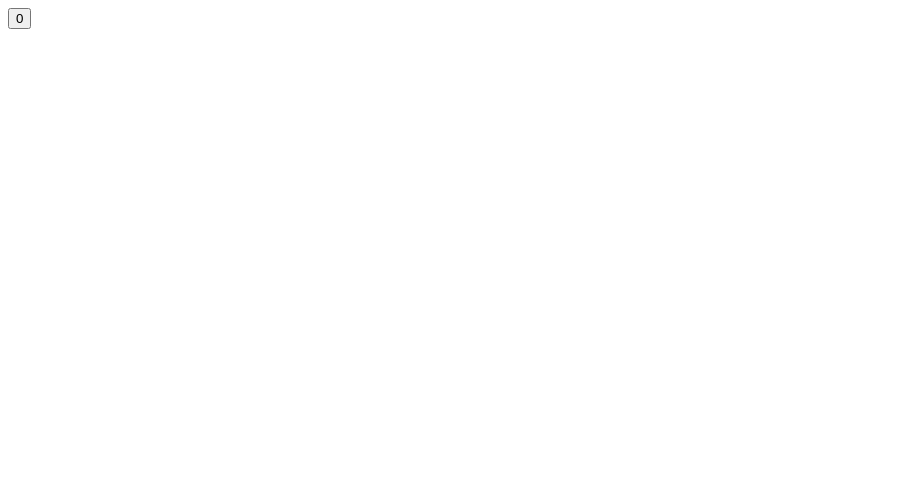
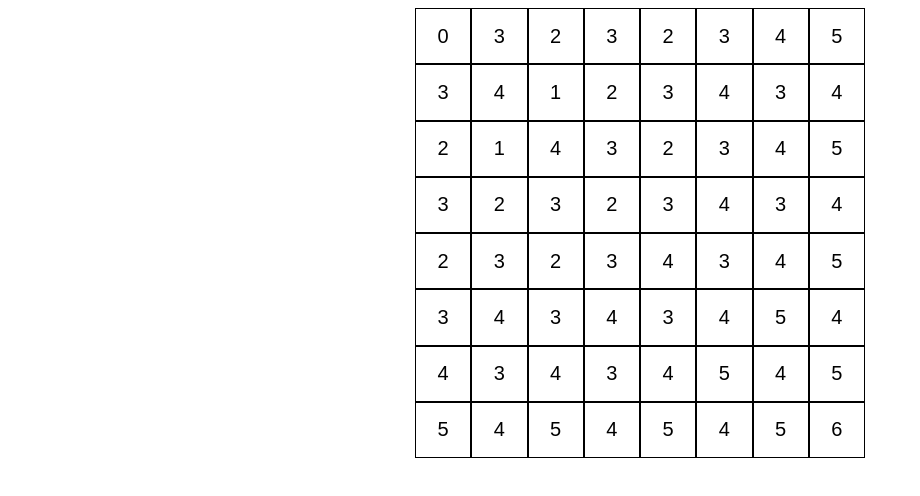
Before and after one commit to zodwick/phython-side-projects, a React (Vite) app in the folder knight forked/knight_fork visualiser/: page / in a window 1280 px wide. Shown: the top 496 px of the page, without its empty margins (0-920 px from the left). Built offline with nearby package versions, Linux system fonts and the light colour scheme.

Commit message:
finishedddddddddd logic

```diff
--- a/knight forked/knight_fork visualiser/src/App.css
+++ b/knight forked/knight_fork visualiser/src/App.css
@@ -1,177 +1,22 @@
 
 
-body {
-  font-family: sans-serif;
-  margin: 20px;
-  padding: 0;
+.gridview{
+  position: absolute;
+  left: 0;
+  right: 0;
+  margin-left: auto;
+  margin-right: auto;
+  width: 100px;
+  width: 450px;
+  height: 450px;
+  display: grid ;
+  grid-template-columns: auto auto auto auto auto auto auto auto;
+  grid-row: 8;
 }
+button{
+  color: black;
+  background-color: white;
+  font-size: 20px;
+  border: rgb(0, 0, 0) solid 0.3px;
 
-h1 {
-  margin-top: 0;
-  font-size: 22px;
 }
-
-h2 {
-  margin-top: 0;
-  font-size: 20px;
-}
-
-h3 {
-  margin-top: 0;
-  font-size: 18px;
-}
-
-h4 {
-  margin-top: 0;
-  font-size: 16px;
-}
-
-h5 {
-  margin-top: 0;
-  font-size: 14px;
-}
-
-h6 {
-  margin-top: 0;
-  font-size: 12px;
-}
-
-code {
-  font-size: 1.2em;
-}
-
-ul {
-  padding-left: 0px;
-}
-
-* {
-  box-sizing: border-box;
-}
-
-body {
-  font-family: sans-serif;
-  margin: 20px;
-  padding: 0;
-}
-
-
-
-.board-row:after {
-  clear: both;
-  content: '';
-  display: table;
-}
-
-.status {
-  margin-bottom: 10px;
-}
-.game {
-  display: flex;
-  flex-direction: row;
-}
-
-.game-info {
-  margin-left: 20px;
-}
-
-.zero{
-  background-color: rgb(253 244 224);
-  border: 1px solid #999;
-  float: left;
-  font-size: 24px;
-  font-weight: bold;
-  line-height: 34px;
-  height: 34px;
-  margin-right: -1px;
-  margin-top: -1px;
-  padding: 0;
-  text-align: center;
-  width: 34px;
-}
-
-.one{
-  background-color: rgb(244 193 141);
-  border: 1px solid #999;
-  /* color: red; */
-  float: left;
-  font-size: 24px;
-  font-weight: bold;
-  line-height: 34px;
-  height: 34px;
-  margin-right: -1px;
-  margin-top: -1px;
-  padding: 0;
-  text-align: center;
-  width: 34px;}
-.two{
-  background-color:rgb(244 193 141);
-  border: 1px solid #999;
-  /* color: red; */
-  float: left;
-  font-size: 24px;
-  font-weight: bold;
-  line-height: 34px;
-  height: 34px;
-  margin-right: -1px;
-  margin-top: -1px;
-  padding: 0;
-  text-align: center;
-  width: 34px;}
-.three{
-  background-color: rgb(205 84 106);
-  border: 1px solid #999;
-  /* color: red; */
-  float: left;
-  font-size: 24px;
-  font-weight: bold;
-  line-height: 34px;
-  height: 34px;
-  margin-right: -1px;
-  margin-top: -1px;
-  padding: 0;
-  text-align: center;
-  width: 34px;}
-.four{
-
-  background-color: rgb(205 84 106);
-  border: 1px solid #999;
-  /* color: red; */
-  float: left;
-  font-size: 24px;
-  font-weight: bold;
-  line-height: 34px;
-  height: 34px;
-  margin-right: -1px;
-  margin-top: -1px;
-  padding: 0;
-  text-align: center;
-  width: 34px;}
-.five{
-  background-color: rgb(129 48 125);
-  border: 1px solid #999;
-  /* color: red; */
-  float: left;
-  font-size: 24px;
-  font-weight: bold;
-  line-height: 34px;
-  height: 34px;
-  margin-right: -1px;
-  margin-top: -1px;
-  padding: 0;
-  text-align: center;
-  width: 34px;}
-.six{
-  background-color: rgb(80 26 121);
-  border: 1px solid #999;
-  /* color: red; */
-  float: left;
-  font-size: 24px;
-  font-weight: bold;
-  line-height: 34px;
-  height: 34px;
-  margin-right: -1px;
-  margin-top: -1px;
-  padding: 0;
-  text-align: center;
-  width: 34px;
-}
--- a/knight forked/knight_fork visualiser/src/App.jsx
+++ b/knight forked/knight_fork visualiser/src/App.jsx
@@ -1,5 +1,5 @@
 import { useState } from 'react';
-// import './App.css'
+import './App.css'
 
 
 
@@ -13,11 +13,202 @@ export default function Board() {
 
   return (
 
-    <>
-    <button  onClick={() => setstart_pos(0)}>
-    {ot_values[start_pos][0]}
-    </button>
+<>
+<div className='gridview'>
+<button  onClick={() => setstart_pos(0)}>
+{ot_values[start_pos][0]}
+</button>
+<button  onClick={() => setstart_pos(1)}>
+{ot_values[start_pos][1]}
+</button>
+<button  onClick={() => setstart_pos(2)}>
+{ot_values[start_pos][2]}
+</button>
+<button  onClick={() => setstart_pos(3)}>
+{ot_values[start_pos][3]}
+</button>
+<button  onClick={() => setstart_pos(4)}>
+{ot_values[start_pos][4]}
+</button>
+<button  onClick={() => setstart_pos(5)}>
+{ot_values[start_pos][5]}
+</button>
+<button  onClick={() => setstart_pos(6)}>
+{ot_values[start_pos][6]}
+</button>
+<button  onClick={() => setstart_pos(7)}>
+{ot_values[start_pos][7]}
+</button>
+<button  onClick={() => setstart_pos(8)}>
+{ot_values[start_pos][8]}
+</button>
+<button  onClick={() => setstart_pos(9)}>
+{ot_values[start_pos][9]}
+</button>
+<button  onClick={() => setstart_pos(10)}>
+{ot_values[start_pos][10]}
+</button>
+<button  onClick={() => setstart_pos(11)}>
+{ot_values[start_pos][11]}
+</button>
+<button  onClick={() => setstart_pos(12)}>
+{ot_values[start_pos][12]}
+</button>
+<button  onClick={() => setstart_pos(13)}>
+{ot_values[start_pos][13]}
+</button>
+<button  onClick={() => setstart_pos(14)}>
+{ot_values[start_pos][14]}
+</button>
+<button  onClick={() => setstart_pos(15)}>
+{ot_values[start_pos][15]}
+</button>
+<button  onClick={() => setstart_pos(16)}>
+{ot_values[start_pos][16]}
+</button>
+<button  onClick={() => setstart_pos(17)}>
+{ot_values[start_pos][17]}
+</button>
+<button  onClick={() => setstart_pos(18)}>
+{ot_values[start_pos][18]}
+</button>
+<button  onClick={() => setstart_pos(19)}>
+{ot_values[start_pos][19]}
+</button>
+<button  onClick={() => setstart_pos(20)}>
+{ot_values[start_pos][20]}
+</button>
+<button  onClick={() => setstart_pos(21)}>
+{ot_values[start_pos][21]}
+</button>
+<button  onClick={() => setstart_pos(22)}>
+{ot_values[start_pos][22]}
+</button>
+<button  onClick={() => setstart_pos(23)}>
+{ot_values[start_pos][23]}
+</button>
+<button  onClick={() => setstart_pos(24)}>
+{ot_values[start_pos][24]}
+</button>
+<button  onClick={() => setstart_pos(25)}>
+{ot_values[start_pos][25]}
+</button>
+<button  onClick={() => setstart_pos(26)}>
+{ot_values[start_pos][26]}
+</button>
+<button  onClick={() => setstart_pos(27)}>
+{ot_values[start_pos][27]}
+</button>
+<button  onClick={() => setstart_pos(28)}>
+{ot_values[start_pos][28]}
+</button>
+<button  onClick={() => setstart_pos(29)}>
+{ot_values[start_pos][29]}
+</button>
+<button  onClick={() => setstart_pos(30)}>
+{ot_values[start_pos][30]}
+</button>
+<button  onClick={() => setstart_pos(31)}>
+{ot_values[start_pos][31]}
+</button>
+<button  onClick={() => setstart_pos(32)}>
+{ot_values[start_pos][32]}
+</button>
+<button  onClick={() => setstart_pos(33)}>
+{ot_values[start_pos][33]}
+</button>
+<button  onClick={() => setstart_pos(34)}>
+{ot_values[start_pos][34]}
+</button>
+<button  onClick={() => setstart_pos(35)}>
+{ot_values[start_pos][35]}
+</button>
+<button  onClick={() => setstart_pos(36)}>
+{ot_values[start_pos][36]}
+</button>
+<button  onClick={() => setstart_pos(37)}>
+{ot_values[start_pos][37]}
+</button>
+<button  onClick={() => setstart_pos(38)}>
+{ot_values[start_pos][38]}
+</button>
+<button  onClick={() => setstart_pos(39)}>
+{ot_values[start_pos][39]}
+</button>
+<button  onClick={() => setstart_pos(40)}>
+{ot_values[start_pos][40]}
+</button>
+<button  onClick={() => setstart_pos(41)}>
+{ot_values[start_pos][41]}
+</button>
+<button  onClick={() => setstart_pos(42)}>
+{ot_values[start_pos][42]}
+</button>
+<button  onClick={() => setstart_pos(43)}>
+{ot_values[start_pos][43]}
+</button>
+<button  onClick={() => setstart_pos(44)}>
+{ot_values[start_pos][44]}
+</button>
+<button  onClick={() => setstart_pos(45)}>
+{ot_values[start_pos][45]}
+</button>
+<button  onClick={() => setstart_pos(46)}>
+{ot_values[start_pos][46]}
+</button>
+<button  onClick={() => setstart_pos(47)}>
+{ot_values[start_pos][47]}
+</button>
+<button  onClick={() => setstart_pos(48)}>
+{ot_values[start_pos][48]}
+</button>
+<button  onClick={() => setstart_pos(49)}>
+{ot_values[start_pos][49]}
+</button>
+<button  onClick={() => setstart_pos(50)}>
+{ot_values[start_pos][50]}
+</button>
+<button  onClick={() => setstart_pos(51)}>
+{ot_values[start_pos][51]}
+</button>
+<button  onClick={() => setstart_pos(52)}>
+{ot_values[start_pos][52]}
+</button>
+<button  onClick={() => setstart_pos(53)}>
+{ot_values[start_pos][53]}
+</button>
+<button  onClick={() => setstart_pos(54)}>
+{ot_values[start_pos][54]}
+</button>
+<button  onClick={() => setstart_pos(55)}>
+{ot_values[start_pos][55]}
+</button>
+<button  onClick={() => setstart_pos(56)}>
+{ot_values[start_pos][56]}
+</button>
+<button  onClick={() => setstart_pos(57)}>
+{ot_values[start_pos][57]}
+</button>
+<button  onClick={() => setstart_pos(58)}>
+{ot_values[start_pos][58]}
+</button>
+<button  onClick={() => setstart_pos(59)}>
+{ot_values[start_pos][59]}
+</button>
+<button  onClick={() => setstart_pos(60)}>
+{ot_values[start_pos][60]}
+</button>
+<button  onClick={() => setstart_pos(61)}>
+{ot_values[start_pos][61]}
+</button>
+<button  onClick={() => setstart_pos(62)}>
+{ot_values[start_pos][62]}
+</button>
+<button  onClick={() => setstart_pos(63)}>
+{ot_values[start_pos][63]}
+</button>
+</div>
 
-    </>
+</>
   );
 }
```
Also changed, not shown: 1 other file (tests, documents, lock files or other folders).
